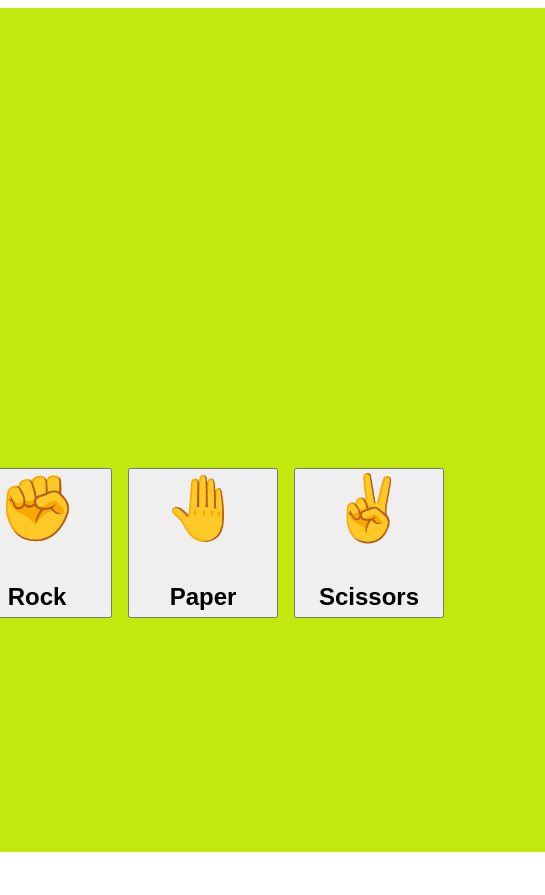
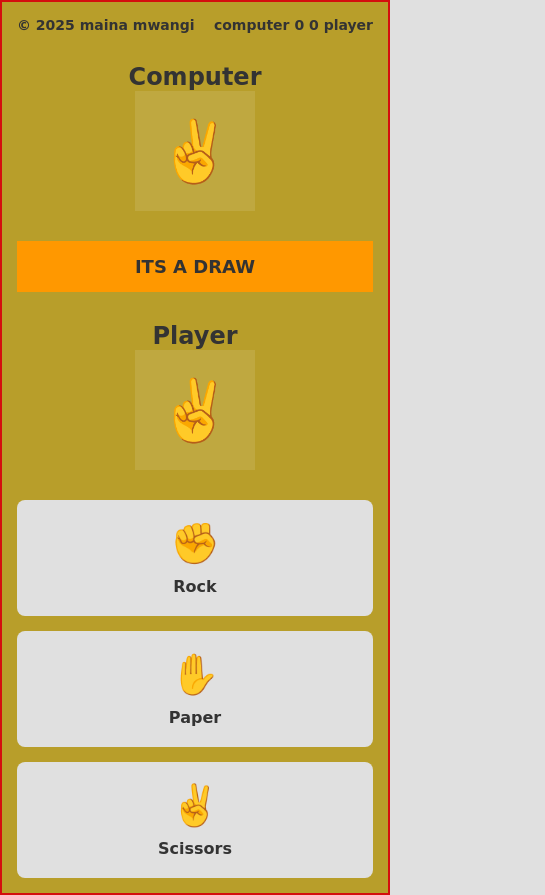
Before and after one commit to jonny3937/Rock, a website built with Vite: page rock/index.html in a window 390 px wide. Shown: the whole page, 545 px wide, since content can reach past the window. Before the commit the page ends 860 px from the top, so only its background shows below. Built offline with nearby package versions, Linux system fonts and the light colour scheme.

Commit message:
added javascript

```diff
--- a/rock/index.html
+++ b/rock/index.html
@@ -1,40 +1,52 @@
 <!DOCTYPE html>
 <html lang="en">
 <head>
-  <meta charset="UTF-8">
-  <meta name="viewport" content="width=device-width, initial-scale=1.0">
+    <meta charset="UTF-8">
+    <meta name="viewport" content="width=device-width, initial-scale=1.0">
+    <title>Rock Paper Scissors</title>
+    <link rel="stylesheet" href="./src/style.css">
 
-  <title>rock_paper_scissors</title>
-  <link rel="stylesheet" href="./src/style.css">
 </head>
 <body>
-  <section>
-    <div class="container">
-      <div class="elements">
-        <div class="element" >
-         <button class="btn"> ✊
-          <span class="btn-text">Rock</span>
-          </button>
+    <div class="game-container">
+        <header>
+            <div class="copyright">© 2025 maina mwangi</div>
+            <div class="scores">computer 0 0 player</div>
+        </header>
+
+        <div class="computer">
+            <h2>Computer</h2>
+            <div class="choice-display" id="computer-choice">
+                <span class="hand-emoji">✌️</span>
+            </div>
         </div>
 
-        <div class="element" >
-         <button class="btn"> 🤚
-          <span class="btn-text">Paper</span>
-          </button>
+        <div class="status-banner">
+            <span id="game-status">its a draw</span>
         </div>
-        <div class="element" >
-         <button class="btn"> ✌️
-          <span class="btn-text">Scissors</span>
-          </button>
+
+        <div class="player">
+            <h2>Player</h2>
+            <div class="choice-display" id="player-choice">
+                <span class="hand-emoji">✌️</span>
             </div>
+        </div>
 
+        <div class="choices">
+            <button class="choice-btn" data-choice="rock">
+                <span class="choice-emoji">✊</span>
+                <span class="choice-label">rock</span>
+            </button>
+            <button class="choice-btn" data-choice="paper">
+                <span class="choice-emoji">✋</span>
+                <span class="choice-label">paper</span>
+            </button>
+            <button class="choice-btn" data-choice="scissors">
+                <span class="choice-emoji">✌️</span>
+                <span class="choice-label">scissors</span>
+            </button>
         </div>
-      </div>
-
     </div>
-
-
-  </section>
-
+    <script src="./src/index.js"></script>
 </body>
 </html>
--- a/rock/src/index.js
+++ b/rock/src/index.js
@@ -0,0 +1,91 @@
+let computerScore = 0;
+let playerScore = 0;
+
+const choices = {
+  rock: "✊",
+  paper: "✋",
+  scissors: "✌️",
+};
+const computerChoiceEl = document.getElementById("computer-choice");
+const playerChoiceEl = document.getElementById("player-choice");
+const gameStatusEl = document.getElementById("game-status");
+const scoreEl = document.querySelector(".score");
+const choiceBtns = document.querySelectorAll(".choice-btn");
+//
+choiceBtns.forEach(function (btn) {
+  btn.addEventListener("click", function () {
+    const playerChoice = btn.dataset.choice;
+    playGame(playerChoice);
+  });
+});
+
+function getComputerChoice() {
+  const choiceArray = ["rock", "paper", "scissors"];
+  const randomNumber = Math.floor(Math.random() * 3);
+  return choiceArray[randomNumber];
+}
+
+
+function getWinner(playerChoice, computerChoice) {
+  if (playerChoice === computerChoice) {
+    return "draw";
+  }
+
+  if (
+    (playerChoice === "rock" && computerChoice === "scissors") ||
+    (playerChoice === "paper" && computerChoice === "rock") ||
+    (playerChoice === "scissors" && computerChoice === "paper")
+  ) {
+    return "player";
+  } else {
+    return "computer";
+  }
+}
+
+function updateDisplay(playerChoice, computerChoice) {
+  playerChoiceEl.querySelector(".hand-emoji").textContent =
+    choices[playerChoice];
+  computerChoiceEl.querySelector(".hand-emoji").textContent =
+    choices[computerChoice];
+}
+
+
+function updateStatus(result) {
+  const statusBanner = document.querySelector(".status-banner");
+
+  statusBanner.classList.remove("win", "lose", "draw");
+
+  if (result === "player") {
+    gameStatusEl.textContent = "YOU WON!";
+    statusBanner.classList.add("win");
+  } else if (result === "computer") {
+    gameStatusEl.textContent = " you lose!";
+    statusBanner.classList.add("lose");
+  } else {
+    gameStatusEl.textContent = "DRAW!";
+    statusBanner.classList.add("draw");
+  }
+}
+
+function updateScore() {
+  scoreEl.textContent =
+    "computer " + computerScore + " " + playerScore + " player";
+}
+
+function playGame(playerChoice) {
+  const computerChoice = getComputerChoice();
+  const result = getWinner(playerChoice, computerChoice);
+
+  updateDisplay(playerChoice, computerChoice);
+
+  if (result === "player") {
+    playerScore++;
+  } else if (result === "computer") {
+    computerScore++;
+  }
+
+  updateStatus(result);
+  updateScore();
+}
+
+updateScore();
--- a/rock/src/style.css
+++ b/rock/src/style.css
@@ -1,48 +1,156 @@
-.container {
-  background-size: cover;
-  background-color: rgb(193, 233, 14);
-  height: 100vh;
-  width: 700px;
+* {
     margin: 0;
     padding: 0;
-  justify-self: center;
-  display: flex;
+    font-family: cursive, sans-serif;
 
 }
-.elements {
+
+body {
+
+    background-color: #E0E0E0;
+    color: #333;
+    min-height: 100vh;
     display: flex;
+    justify-content: center;
+    align-items: center;
+
+}
+
+.game-container {
     width: 100%;
-  height: 200px;
-  background-color: rgb(193, 233, 14);
-  margin-top: 30rem;
-  justify-self: bottom;
+    max-width: 500px;
+    padding: 20px;
+    background-color: #b89e2a;
+    border: 2px solid #d40e0e;
+}
+
+header {
+    display: flex;
+    justify-content: space-between;
+    align-items: center;
+    margin-bottom: 30px;
+    font-size: 14px;
+    font-weight: bold;
+}
+
+.copyright {
+    color: #333;
+}
+
+.score {
+    color: #333;
+    text-transform: uppercase;
+}
+
+.computer, .player {
+    text-align: center;
+    margin: 20px 0;
+}
+
+.computer-section h2,
+.player-section h2 {
+    font-size: 24px;
+    margin-bottom: 15px;
+    text-transform: uppercase;
+    font-weight: bold;
+}
+
+.choice-display {
+    width: 120px;
+    height: 120px;
+    margin: 0 auto;
+    display: flex;
     align-items: center;
     justify-content: center;
+    background-color: rgba(255, 255, 255, 0.1);
+}
 
+.hand-emoji {
+    font-size: 60px;
+}
+
+.status-banner {
+    background-color: #FF9800;
+    color: #333;
+    text-align: center;
+    padding: 15px;
+    margin: 30px 0;
+    font-weight: bold;
+    font-size: 18px;
+    text-transform: uppercase;
 
 }
-.element{
-  padding-bottom: 10px;
-  height: 150px;
-  width: 150px;
-  border-radius: 10px;
-  margin-left: 1rem;
-  border-radius: 10px;
-  margin-bottom: 5rem;
+
+.choices {
+    display: flex;
+    justify-content: space-between;
+    gap: 10px;
+    margin-top: 30px;
 }
-button {
-  width: 100%;
-  height: 100%;
-  font-size: 4rem;
+
+.choice-btn {
+    background-color: #E0E0E0;
+    border: none;
+    padding: 20px;
+    border-radius: 8px;
+    cursor: pointer;
+    flex: 1;
+    display: flex;
+    flex-direction: column;
+    align-items: center;
+    gap: 10px;
+    font-family: inherit;
+}
 
 
 
+.choice-emoji {
+    font-size: 40px;
 }
-.btn-text{
-  font-size: 1.5rem;
-  color: black;
+
+.choice-label {
+    font-size: 16px;
     font-weight: bold;
-  text-align: center;
-  margin-bottom: 20px;
+    color: #333;
+    text-transform: capitalize;
+}
 
+.status-banner.win {
+    background-color: #4CAF50;
+    color: white;
 }
+
+.status-banner.lose {
+    background-color: #F44336;
+    color: white;
+}
+
+.status-banner.draw {
+    background-color: #1900ff;
+    color: #333;
+}
+
+@media (max-width: 480px) {
+    .game-container {
+        padding: 15px;
+    }
+
+    .choices {
+        flex-direction: column;
+        gap: 15px;
+    }
+
+    .btn {
+        flex-direction: row;
+        justify-content: center;
+        padding: 15px;
+    }
+
+    .emoji {
+        font-size: 30px;
+    }
+
+    .label {
+        font-size: 14px;
+    }
+}
```
Lines whose indentation alone changed are shown as unchanged.
